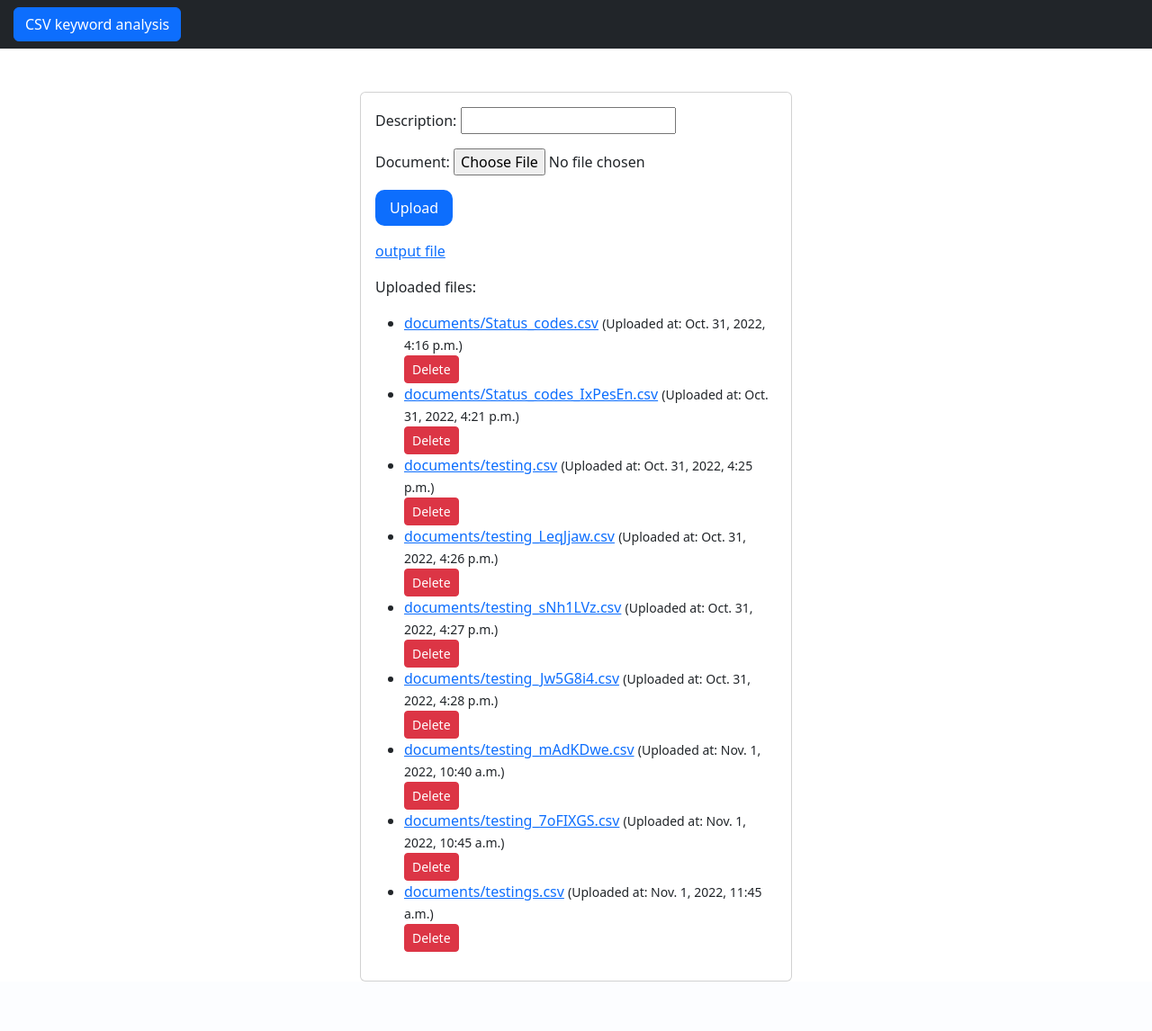
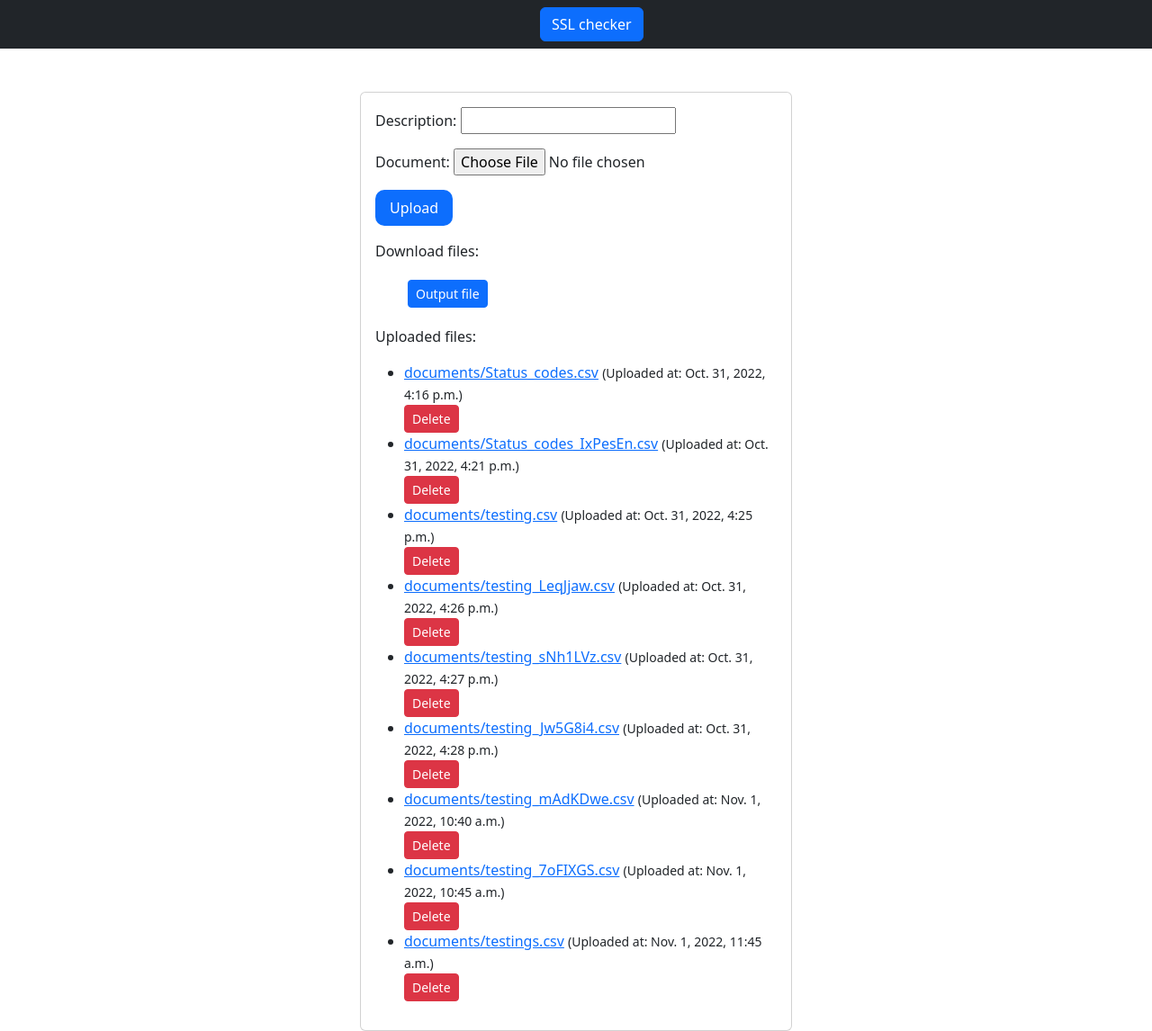
Before and after one commit to rabiyulfahimhasim786/sitecheker, a Django app: page /csvform/ in a window 1280 px wide. Shown: the whole page at 90% size. Before the commit the page ends 1091 px from the top, so only its background shows below. Run offline with Django 4.2, Linux system fonts and the light colour scheme; data comes from the database, SQL or seed files in the repository.

Commit message:
Add files via upload

```diff
--- a/sitechecker web api/templates/form_upload.html
+++ b/sitechecker web api/templates/form_upload.html
@@ -2,7 +2,7 @@
 <html>
   <head>
     <meta charset="utf-8">
-    <title>Simple File Upload</title>
+    <title>SSL Expirydate checker</title>
     <!-- <link rel="stylesheet" href="css/style.css"> -->
     <!-- CSS only -->
     <style>
@@ -61,7 +61,7 @@
   </head>
   <body>
     <nav class="navbar navbar-expand-lg navbar-light bg-dark header">
-      <a href="#" style="margin-left: 15px;" class="btn btn-primary bace_title">CSV keyword analysis</a>
+      <a href="#" style="margin-left: 600px;" class="btn btn-primary bace_title">SSL checker</a>
     </nav>
     <div class="d-flex justify-content-center mt-5 upload_file_box">
       <div class="card upload_box p-3" style="width: 30rem;">
@@ -78,10 +78,13 @@
 
   </form>
   <p></p>
-  <a href="{{ '/media/output/output1.csv' }}">output file</a>
-  <p></p>
+  <div>
+  <p style="text-align: left;">Download files:</p>
+  <!-- <a href="{{ '/media/output/output1.csv' }}">output file</a> -->
+  <ul class="upload_buttons d-flex justify-content-left" style="list-style-type: none;">
+  <a class="btn btn-primary btn-sm m-1" href="{{ '/media/output/output1.csv' }}">Output file</a></ul></div>
 
-  <p>Uploaded files:</p>
+  <p style="text-align: left;">Uploaded files:</p>
   <ul>
     {% for obj in documents %}
       <li>
```
Also changed, not shown: sitechecker web api/templates/csv.html (+13 -8 lines).
